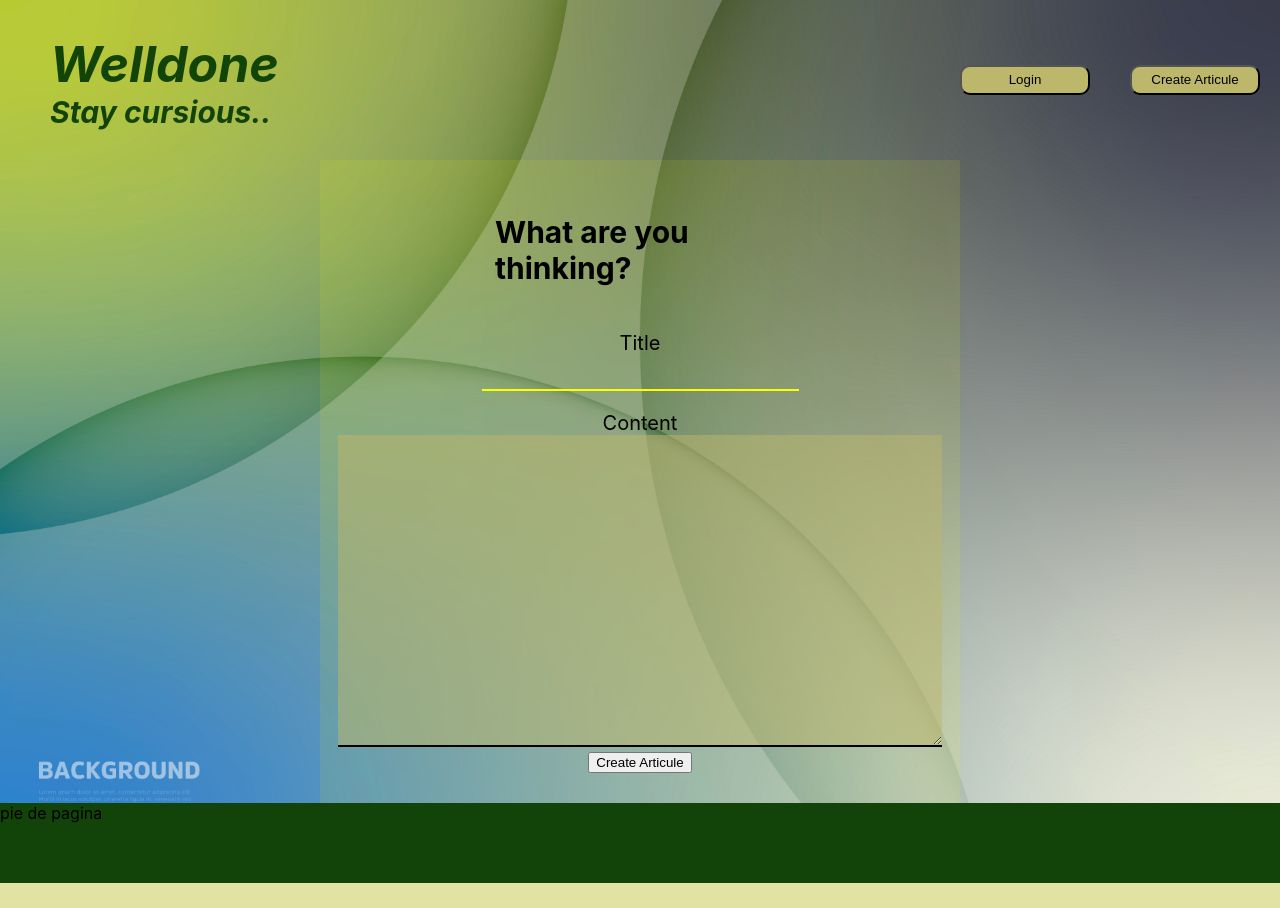
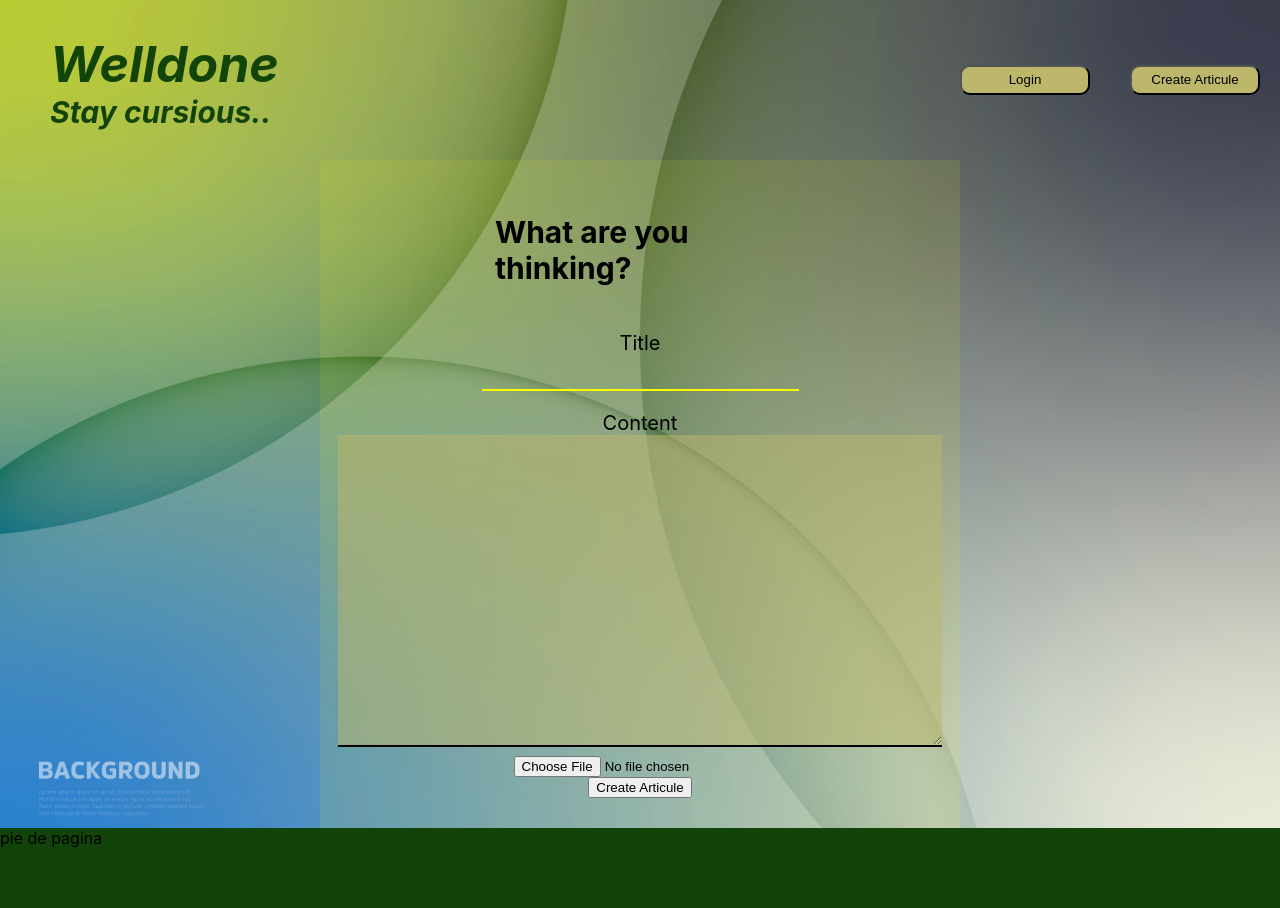
Before and after one commit to SheylaPDV/Welldone-frontend, a React (Create React App) app: page /new-articule in a window 1280 px wide. Before the commit the page ends 883 px from the top, so only its background shows below. Built offline with nearby package versions, Linux system fonts and the light colour scheme.

Commit message:
Agregamos subida de imagen en creacion de articulos

```diff
--- a/src/components/articules/newArticule/NewArticuleForm.jsx
+++ b/src/components/articules/newArticule/NewArticuleForm.jsx
@@ -9,11 +9,13 @@ function NewArticuleForm({ onSubmit }) {
   } = useForm({
     title: "",
     content: "",
+    photo: ""
   });
-  const { title, content } = newArticule;
+  const { title, content} = newArticule;
+
 
   return (
-    <form onSubmit={handleSubmit(onSubmit)} className="articuleForm">
+    <form onSubmit={handleSubmit(onSubmit)} className="articuleForm" encType="multipart/form-data">
         <h2 className="articuleForm-title">What are you thinking?</h2>
         <label className="label-input">Title</label>
         <div className="input-group">
@@ -38,6 +40,14 @@ function NewArticuleForm({ onSubmit }) {
         <span className="border"></span>
       </div>
 
+      <div>
+        <input
+        name="photo"
+        type="file"
+        onChange={handleChange}
+        />
+      </div>
+
       <button>Create Articule</button>
     </form>
   )
--- a/src/components/articules/service.js
+++ b/src/components/articules/service.js
@@ -9,5 +9,7 @@ export const getLastedArticules = async () => {
 
 export const createArticule = async (newArticule) => {
     const url = articuleBaseUrl;
-  return client.post(url, newArticule);
+  return client.post(url, newArticule,
+    {headers: {'content-type': 'multipart/form-data'}}
+    );
 };
--- a/src/hooks/useForm.js
+++ b/src/hooks/useForm.js
@@ -4,6 +4,8 @@ const getValueByType = {
   email: ({ value }) => value,
 
   password: ({ value }) => value,
+
+  photo: ({files}) => files[0]
 };
 
 const defaultGetValue = ({ value }) => value;
@@ -21,6 +23,7 @@ function useForm(initialFormValue) {
   const handleChange = (ev) => {
     console.log("handlechange", ev);
     const valueGetter = getValueByType[ev.target.name] || defaultGetValue;
+    console.log(valueGetter)
     updateFormValue(ev.target.name, valueGetter(ev.target));
   };
 
```
